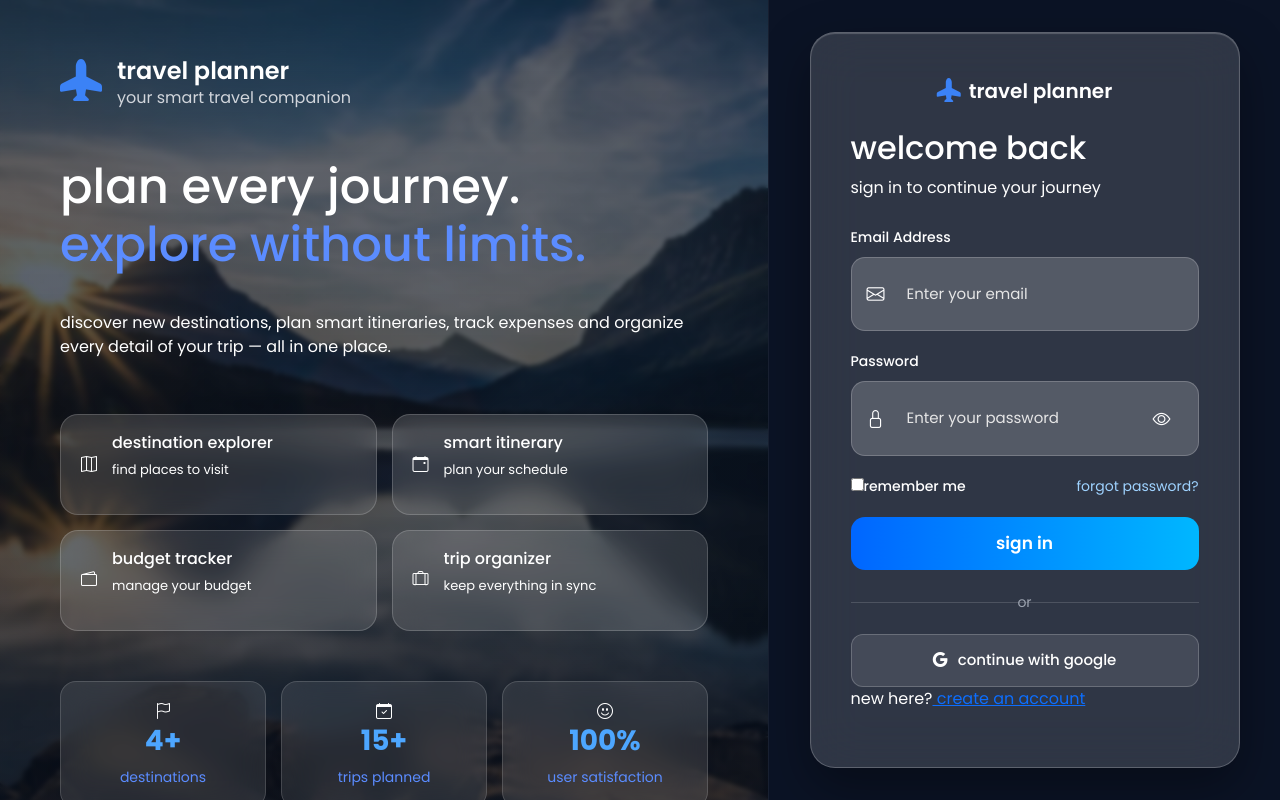
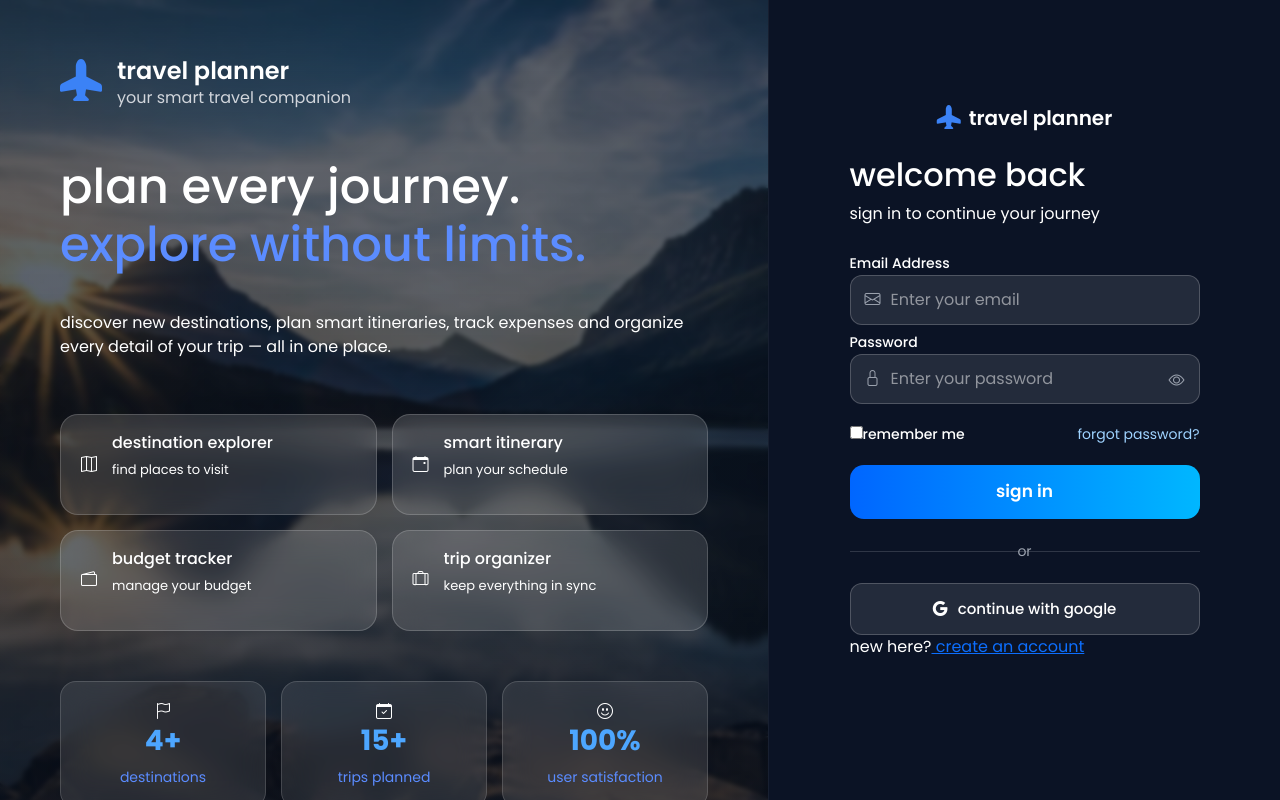
Before and after one commit to puttapavankumar261-ux/Travel_Planner, a React (Vite) app: page / in a window 1280 px wide. Shown: the top 800 px of the page. Built offline with nearby package versions, Linux system fonts and the light colour scheme.

Commit message:
style: fix login and registration UI layout issues

```diff
--- a/src/assets/styles/Login.css
+++ b/src/assets/styles/Login.css
@@ -41,8 +41,7 @@ body{
 }
 .login-section{
     width: 100%;
-    height: 100vh;
-    overflow-y: auto;
+    min-height: 100vh;
     position: relative;
     z-index: 10;
 
@@ -51,7 +50,7 @@ body{
 
     display: flex;
     flex-direction: column;
-    justify-content: center;
+    justify-content: flex-start;
     align-items: center;
 
     padding: 60px 40px;
@@ -60,25 +59,9 @@ body{
 
 
 .login-card{
-
     width:100%;
     max-width:430px;
-
     padding:40px;
-
-    background:rgba(255,255,255,.15);
-
-    backdrop-filter:blur(25px);
-    -webkit-backdrop-filter:blur(25px);
-
-    border:1px solid rgba(255,255,255,.22);
-
-    border-radius:25px;
-
-    box-shadow:
-        0 20px 50px rgba(0,0,0,.35),
-        inset 0 1px 1px rgba(255,255,255,.2);
-
 }
 
 .subtitle{
@@ -532,61 +515,7 @@ body{
     padding: 3px;
 } */
 
-/*========================
-   input-box
-=========================*/
-
-.input-box{
-
-    display:flex;
-
-    align-items:center;
-
-    margin-top:8px;
-
-    margin-bottom:18px;
-
-    padding:13px 15px;
-
-    border-radius:14px;
-
-    background:rgba(255,255,255,.18);
-
-    border:1px solid rgba(255,255,255,.20);
-
-}
-
-.input-box i{
-
-    color:white;
-
-    font-size:18px;
-
-    margin-right:12px;
-
-}
-
-.input-box input{
-
-    flex:1;
-
-    border:none;
-
-    outline:none;
-
-    background:transparent;
-
-    color:white;
-
-    font-size:15px;
-
-}
-
-.input-box input::placeholder{
-
-    color:#e6e6e6;
-
-}
+/* Removed redundant input-box styles */
 
 .login-card label{
 
--- a/src/modules/Auth/Registration.jsx
+++ b/src/modules/Auth/Registration.jsx
@@ -130,7 +130,7 @@ function Registration() {
 
       {/* RIGHT SIDE REGISTRATION */}
       <div className="login-section">
-        <div className="login-card" style={{ maxHeight: '90vh', overflowY: 'auto' }}>
+        <div className="login-card" style={{ maxWidth: '550px' }}>
           <div style={{ display: 'flex', justifyContent: 'center' }}>
             <Logo showTagline={false} className="login-card-logo" />
           </div>
@@ -209,9 +209,8 @@ function Registration() {
                </div>
             </div>
 
-            {/* Password & DOB */}
-            <div style={{ display: 'flex', gap: '10px', marginTop: '10px' }}>
-              <div style={{ flex: 1 }}>
+            {/* Password (Full Width) */}
+            <div style={{ marginTop: '10px' }}>
                 <label>Password</label>
                 <div className="input-box">
                   <i className="bi bi-lock"></i>
@@ -231,7 +230,10 @@ function Registration() {
                     <i className={showPassword ? "bi bi-eye-slash" : "bi bi-eye"}></i>
                   </button>
                 </div>
-              </div>
+            </div>
+
+            {/* DOB & Gender */}
+            <div style={{ display: 'flex', gap: '10px', marginTop: '10px' }}>
               <div style={{ flex: 1 }}>
                 <label>Date of Birth</label>
                 <div className="input-box">
@@ -245,10 +247,6 @@ function Registration() {
                   />
                 </div>
               </div>
-            </div>
-
-            {/* Demographics */}
-            <div style={{ display: 'flex', gap: '10px', marginTop: '10px' }}>
                <div style={{ flex: 1 }}>
                  <label>Gender</label>
                  <div className="input-box">
@@ -264,7 +262,10 @@ function Registration() {
                    </select>
                  </div>
                </div>
-               <div style={{ flex: 1 }}>
+            </div>
+
+            {/* Country (Full Width) */}
+            <div style={{ marginTop: '10px' }}>
                  <label>Country</label>
                  <div className="input-box">
                    <i className="bi bi-globe"></i>
@@ -277,7 +278,6 @@ function Registration() {
                      required
                    />
                  </div>
-               </div>
             </div>
 
             <button type="submit" className="login-btn" style={{ marginTop: '20px' }} disabled={loading}>
```
